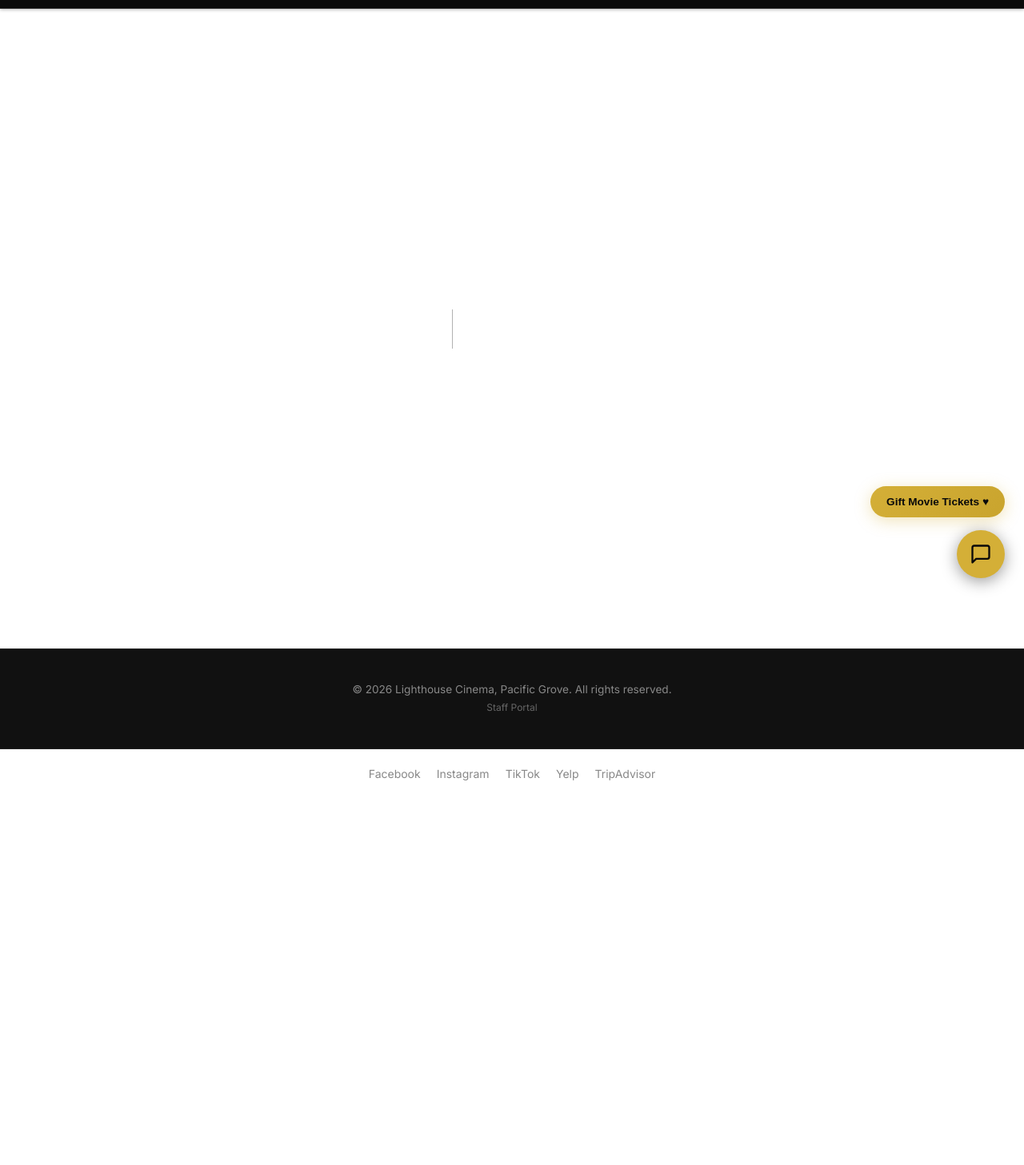
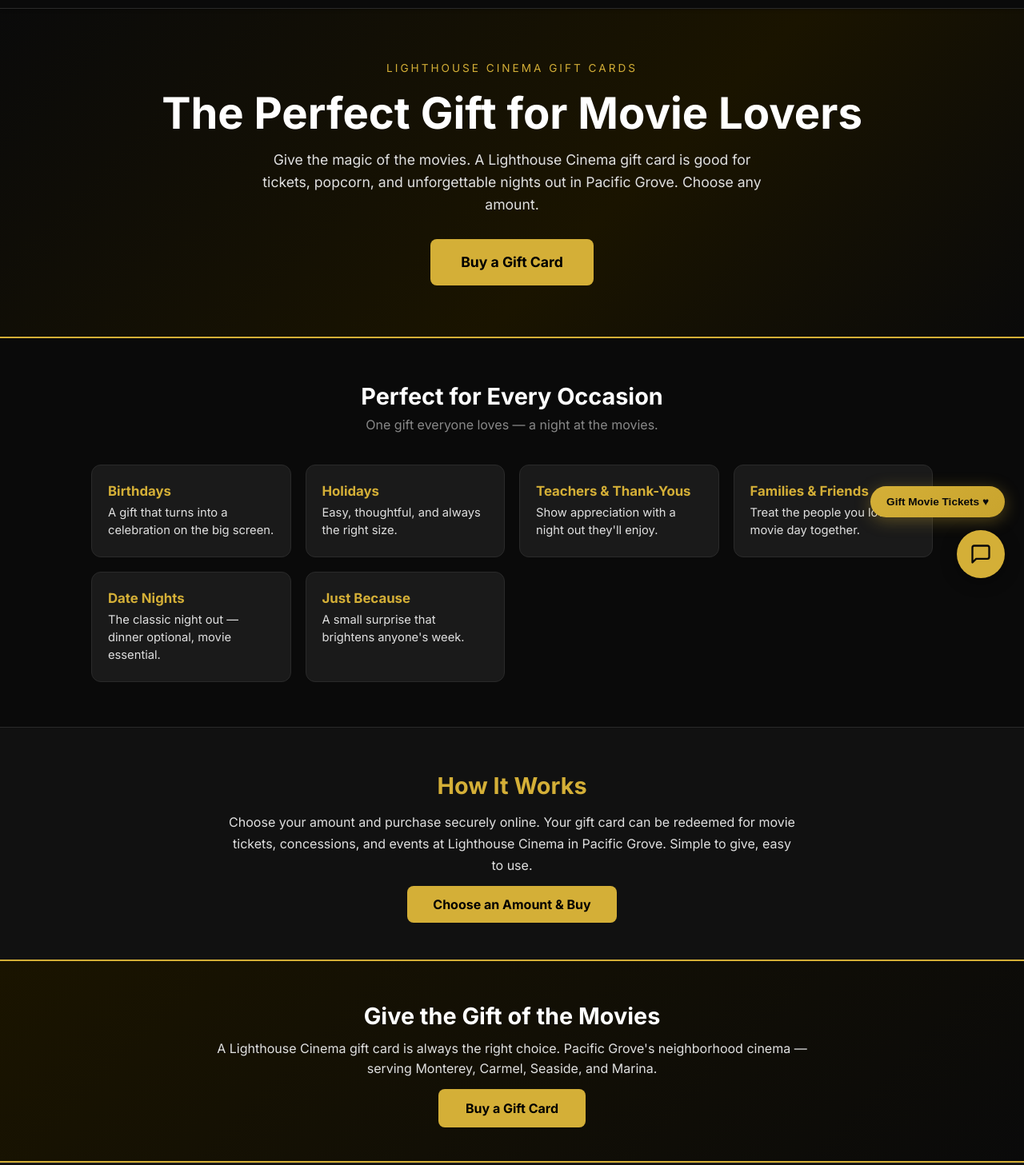
Before and after one commit to lighthousecinemapg-cyber/lighthouse-cinema, a Next.js app: page /gift-cards in a window 1280 px wide. Before the commit this address had no page. Shown: the part 53-1510 px from the top of the page at 80% size. Before the commit the page ends 1050 px from the top, so only its background shows below. Built offline with nearby package versions, Linux system fonts and the light colour scheme.

Commit message:
Add Gift Cards page (/gift-cards)

```diff
--- /dev/null
+++ b/app/gift-cards/page.js
@@ -0,0 +1,75 @@
+// app/gift-cards/page.js  ->  lighthousepgcinema.com/gift-cards
+// SEO + conversion landing page for Lighthouse Cinema gift cards.
+
+export const metadata = {
+  title: 'Gift Cards — Lighthouse Cinema Pacific Grove | The Perfect Movie Lover Gift',
+  description: 'Give the gift of the movies. Lighthouse Cinema gift cards are redeemable for tickets, concessions, and events in Pacific Grove. Choose any amount — perfect for birthdays, holidays, teachers, and thank-yous. Serving Monterey, Carmel, Seaside & Marina.',
+};
+
+const gold = '#d4af37';
+const black = '#0a0a0a';
+const darkBg = '#111111';
+const darkCard = '#1a1a1a';
+const darkBorder = '#2a2a2a';
+const textLight = '#e0e0e0';
+const textMuted = '#888888';
+const BUY = 'https://square.link/u/PicBQip5';
+
+function Card({ title, desc }) {
+  return (
+    <div style={{ background: darkCard, border: '1px solid ' + darkBorder, borderRadius: 12, padding: '22px 20px' }}>
+      <h3 style={{ color: gold, fontSize: '1.05rem', fontWeight: 700, margin: '0 0 6px' }}>{title}</h3>
+      <p style={{ color: textLight, fontSize: '0.92rem', margin: 0, lineHeight: 1.5 }}>{desc}</p>
+    </div>
+  );
+}
+
+export default function GiftCardsPage() {
+  return (
+    <div>
+      {/* HERO */}
+      <section style={{ background: 'linear-gradient(135deg, #0a0a0a 0%, #1a1400 60%, #0a0a0a 100%)', borderBottom: '2px solid ' + gold, padding: '64px 0' }}>
+        <div style={{ maxWidth: 1000, margin: '0 auto', padding: '0 24px', textAlign: 'center' }}>
+          <div style={{ color: gold, letterSpacing: 3, textTransform: 'uppercase', fontSize: '0.85rem', marginBottom: 12 }}>Lighthouse Cinema Gift Cards</div>
+          <h1 style={{ fontSize: 'clamp(2rem, 6vw, 3.4rem)', fontWeight: 800, color: '#fff', margin: '0 0 12px' }}>The Perfect Gift for Movie Lovers</h1>
+          <p style={{ color: textLight, fontSize: '1.1rem', maxWidth: 640, margin: '0 auto 28px', lineHeight: 1.6 }}>Give the magic of the movies. A Lighthouse Cinema gift card is good for tickets, popcorn, and unforgettable nights out in Pacific Grove. Choose any amount.</p>
+          <a href={BUY} target="_blank" rel="noopener noreferrer" style={{ background: gold, color: '#000', padding: '15px 38px', borderRadius: 8, fontWeight: 800, textDecoration: 'none', fontSize: '1.1rem', display: 'inline-block' }}>Buy a Gift Card</a>
+        </div>
+      </section>
+
+      {/* PERFECT FOR */}
+      <section style={{ background: black, padding: '56px 0' }}>
+        <div style={{ maxWidth: 1100, margin: '0 auto', padding: '0 24px' }}>
+          <h2 style={{ textAlign: 'center', color: '#fff', fontSize: '1.8rem', fontWeight: 800, margin: '0 0 6px' }}>Perfect for Every Occasion</h2>
+          <p style={{ textAlign: 'center', color: textMuted, margin: '0 0 36px' }}>One gift everyone loves — a night at the movies.</p>
+          <div style={{ display: 'grid', gridTemplateColumns: 'repeat(auto-fit, minmax(240px, 1fr))', gap: 18 }}>
+            <Card title="Birthdays" desc="A gift that turns into a celebration on the big screen." />
+            <Card title="Holidays" desc="Easy, thoughtful, and always the right size." />
+            <Card title="Teachers & Thank-Yous" desc="Show appreciation with a night out they'll enjoy." />
+            <Card title="Families & Friends" desc="Treat the people you love to a movie day together." />
+            <Card title="Date Nights" desc="The classic night out — dinner optional, movie essential." />
+            <Card title="Just Because" desc="A small surprise that brightens anyone's week." />
+          </div>
+        </div>
+      </section>
+
+      {/* HOW IT WORKS */}
+      <section style={{ background: darkBg, padding: '56px 0', borderTop: '1px solid ' + darkBorder }}>
+        <div style={{ maxWidth: 760, margin: '0 auto', padding: '0 24px', textAlign: 'center' }}>
+          <h2 style={{ color: gold, fontSize: '1.8rem', fontWeight: 800, margin: '0 0 14px' }}>How It Works</h2>
+          <p style={{ color: textLight, margin: '0 0 22px', lineHeight: 1.7 }}>Choose your amount and purchase securely online. Your gift card can be redeemed for movie tickets, concessions, and events at Lighthouse Cinema in Pacific Grove. Simple to give, easy to use.</p>
+          <a href={BUY} target="_blank" rel="noopener noreferrer" style={{ background: gold, color: '#000', padding: '13px 32px', borderRadius: 8, fontWeight: 800, textDecoration: 'none' }}>Choose an Amount & Buy</a>
+        </div>
+      </section>
+
+      {/* CTA */}
+      <section style={{ background: 'linear-gradient(135deg, #1a1400 0%, #0a0a0a 100%)', padding: '52px 0', borderTop: '2px solid ' + gold, borderBottom: '2px solid ' + gold, textAlign: 'center' }}>
+        <div style={{ maxWidth: 820, margin: '0 auto', padding: '0 24px' }}>
+          <h2 style={{ color: '#fff', fontSize: '1.8rem', fontWeight: 800, margin: '0 0 10px' }}>Give the Gift of the Movies</h2>
+          <p style={{ color: textLight, margin: '0 0 24px', lineHeight: 1.6 }}>A Lighthouse Cinema gift card is always the right choice. Pacific Grove's neighborhood cinema — serving Monterey, Carmel, Seaside, and Marina.</p>
+          <a href={BUY} target="_blank" rel="noopener noreferrer" style={{ background: gold, color: '#000', padding: '14px 34px', borderRadius: 8, fontWeight: 800, textDecoration: 'none' }}>Buy a Gift Card</a>
+        </div>
+      </section>
+    </div>
+  );
+}
```
